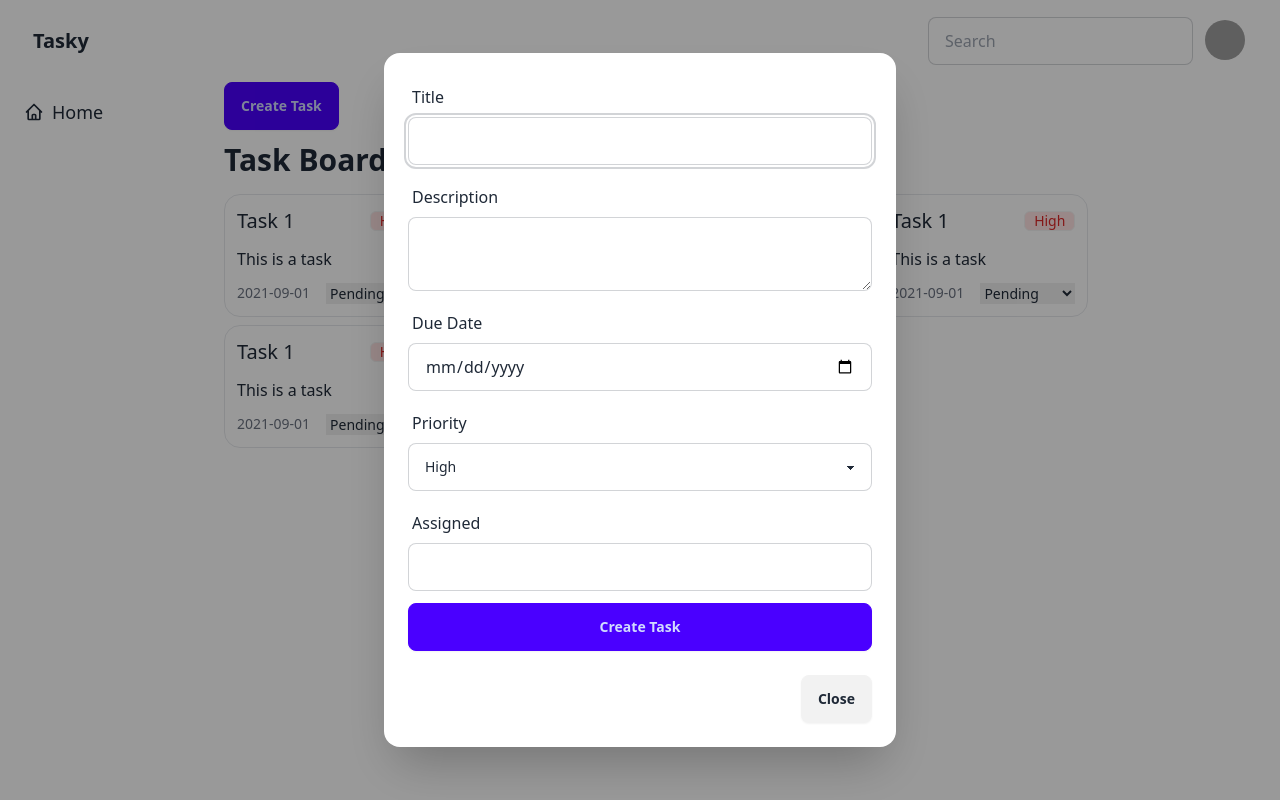
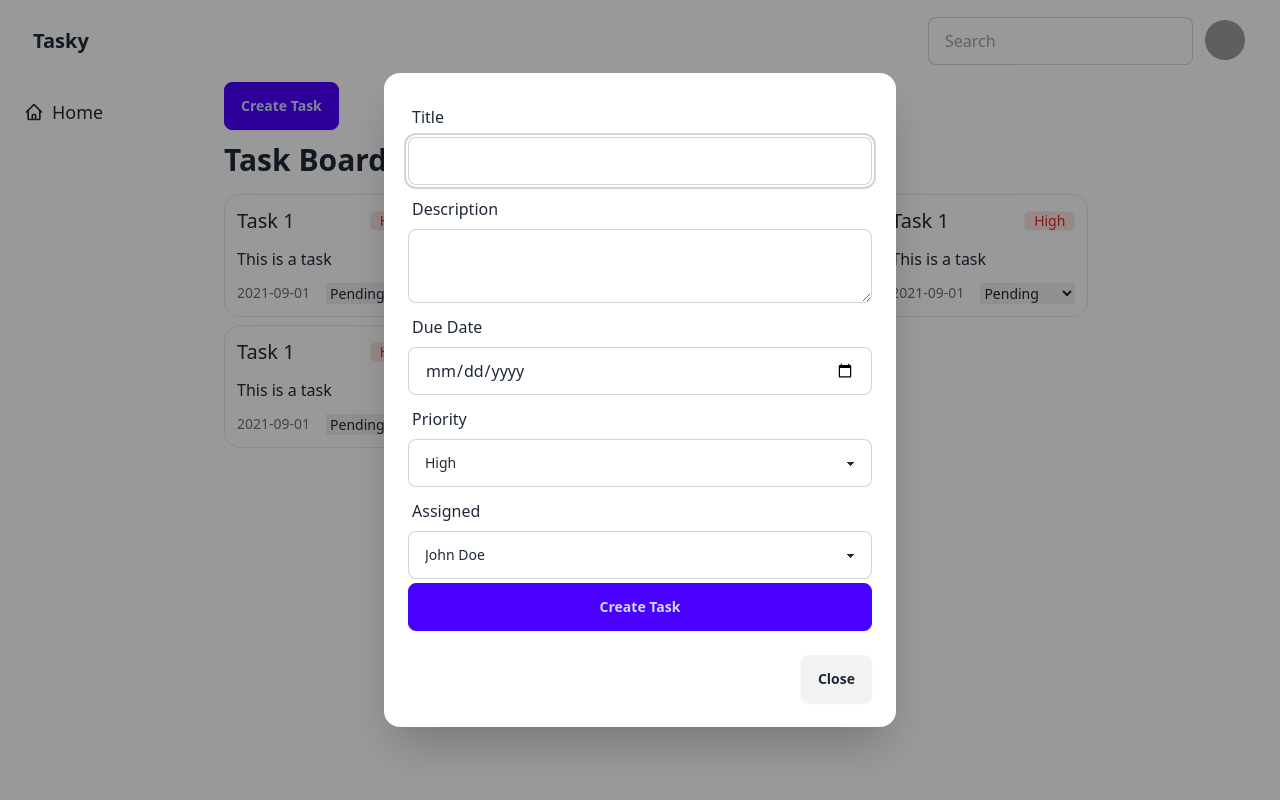
Before and after one commit to karani12/Tasks-frontend, a React (Vite) app: page /admin in a window 1280 px wide. Both pictures are taken after a click on the button "Create Task". Built offline with nearby package versions, Linux system fonts and the light colour scheme; grey boxes are pictures that could not be loaded.

Commit message:
feat:create task logic

```diff
--- a/src/components/CreateTask.jsx
+++ b/src/components/CreateTask.jsx
@@ -1,32 +1,70 @@
+import { useState } from "react";
+
 const CreateTask = () => {
+    const [title, setTitle] = useState("");
+    const [description, setDescription] = useState("");
+    const [dueDate, setDueDate] = useState("");
+    const [priority, setPriority] = useState("");
+    const [assignedUserId, setassignedUserId] = useState("");
+
+
+
     return (
         <dialog id="create-task" className="modal">
             <div className="modal-box">
-                <form className="space-y-3">
-                    {/* title, description, dueDate,priority, assigned */}
+                <form
+                    onSubmit={(e) => {
+                        e.preventDefault();
+                        console.log(title, description, dueDate, priority, assignedUserId);
+                    }}
+
+                    className="space-y-1">
                     <div className="form-control">
                         <label htmlFor="title" className="label">
                             Title
                         </label>
-                        <input type="text" id="title" className="input input-bordered" />
+                        <input
+                            value={title}
+                            onChange={(e) => setTitle(e.target.value)}
+                            type="text"
+                            required
+                            id="title"
+                            className="input input-bordered" />
                     </div>
                     <div className="form-control">
                         <label htmlFor="description" className="label">
                             Description
                         </label>
-                        <textarea id="description" className="textarea textarea-bordered"></textarea>
+                        <textarea
+                            value={description}
+                            onChange={(e) => setDescription(e.target.value)}
+                            id="description"
+                            required
+                            className="textarea textarea-bordered"></textarea>
                     </div>
                     <div className="form-control">
                         <label htmlFor="dueDate" className="label">
                             Due Date
                         </label>
-                        <input type="date" id="dueDate" className="input input-bordered" />
+                        <input type="date"
+                            value={dueDate}
+                            onChange={(e) => setDueDate(e.target.value)}
+                            id="dueDate"
+                            required
+                            className="input input-bordered"
+                        />
                     </div>
                     <div className="form-control">
                         <label htmlFor="priority" className="label">
                             Priority
                         </label>
-                        <select name="priority" id="priority" className="select select-bordered">
+                        <select
+                            value={priority}
+                            onChange={(e) => setPriority(e.target.value)}
+                            name="priority"
+                            required
+                            id="priority"
+                            className="select select-bordered">
                             <option value="high">High</option>
                             <option value="medium">Medium</option>
                             <option value="low">Low</option>
@@ -36,9 +74,19 @@ const CreateTask = () => {
                         <label htmlFor="assigned" className="label">
                             Assigned
                         </label>
-                        <input type="text" id="assigned" className="input input-bordered" />
+                        <select
+                            value={assignedUserId}
+                            onChange={(e) => setassignedUserId(e.target.value)}
+                            required
+                            name="assigned"
+                            id="assigned"
+                            className="select select-bordered">
+                            <option value="1">John Doe</option>
+                            <option value="2">Jane Doe</option>
+                            <option value="3">John Smith</option>
+                        </select>
                     </div>
-                    <div className="form-control">
+                    <div type="submit" className="form-control">
                         <button className="btn btn-primary">Create Task</button>
                     </div>
 
```
